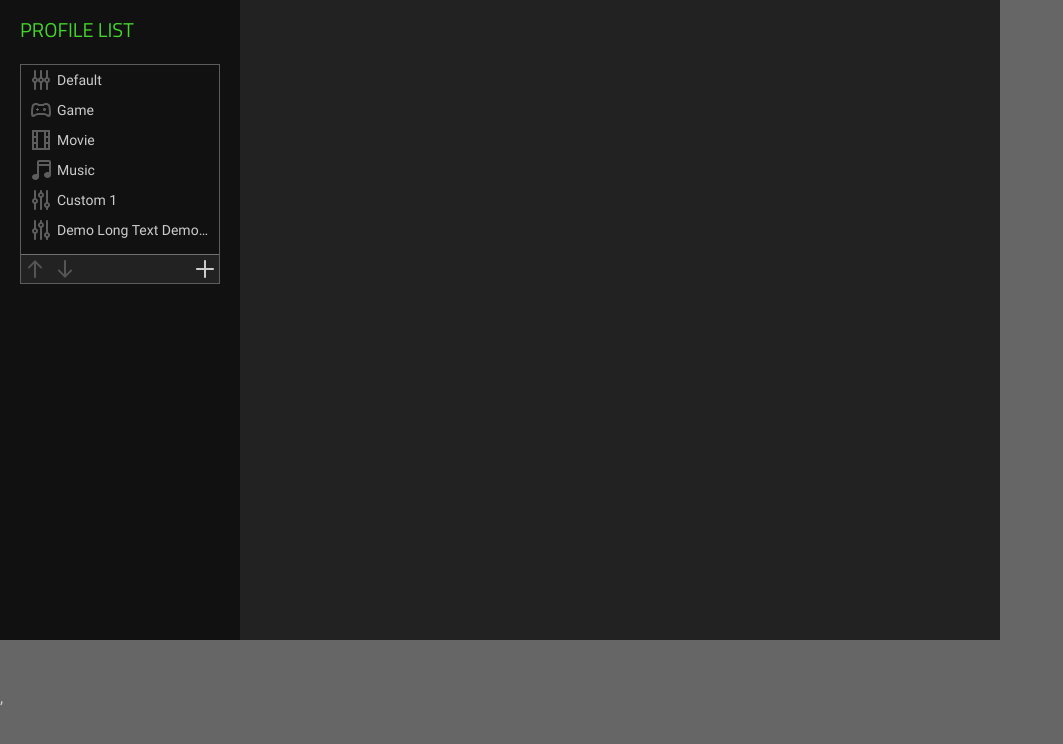
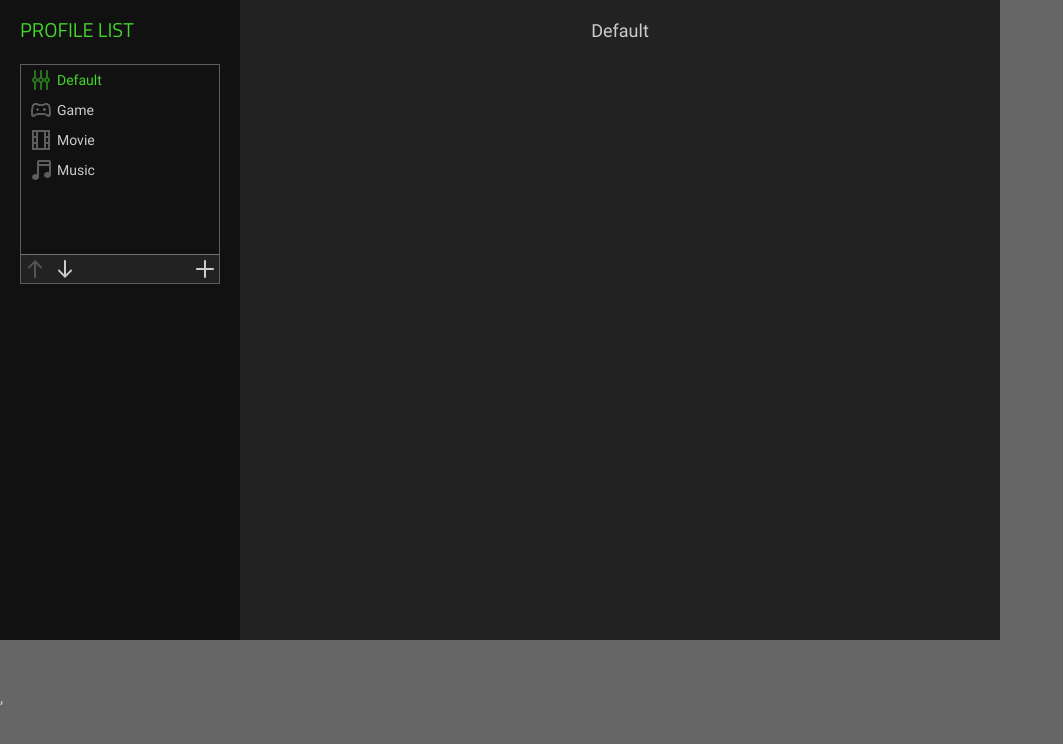
Before and after one commit to zqtay/razer-profile-list, a React (Vite) app: page / in a window 1280 px wide. Shown: the top 744 px of the page, without its empty margins (0-1063 px from the left). Built offline with nearby package versions, Linux system fonts and the light colour scheme.

Commit message:
Save profiles in local storage

```diff
--- /dev/null
+++ b/src/components/profile/autosave.tsx
@@ -0,0 +1,17 @@
+import { RootState } from "@/types/redux";
+import { useEffect } from "react";
+import { useSelector, useDispatch } from "react-redux";
+
+const AutoSave = () => {
+  const profiles = useSelector((state: RootState) => state.profile.profiles);
+
+  useEffect(() => {
+    // Auto save to local storage
+    console.log("Auto saving profiles to local storage");
+    localStorage.setItem("profiles", JSON.stringify(profiles));
+  }, [profiles]);
+
+  return <></>;
+};
+
+export default AutoSave;
--- a/src/components/profile/index.tsx
+++ b/src/components/profile/index.tsx
@@ -1,4 +1,5 @@
 import '../../assets/css/profile.css';
+import AutoSave from "./autosave";
 import Content from './content';
 import SideBar from './sidebar';
 
@@ -6,6 +7,7 @@ const ProfilePage = () => {
   return <div className="thx-wrapper flex">
     <SideBar />
     <Content />
+    <AutoSave />
   </div>;
 };
 
--- a/src/reducers/profile.ts
+++ b/src/reducers/profile.ts
@@ -3,11 +3,7 @@ import { Profile, ProfileType } from '@/types/profile';
 import { generateRandomHexString } from "@/lib/utils";
 import { ProfileState } from "@/types/redux";
 
-const initialState: ProfileState = {
-  selectedProfile: undefined as Profile | undefined,
-  isEditing: false,
-  isDeleting: false,
-  profiles: [
+const defaultProfiles = [
   {
     id: generateRandomHexString(),
     name: 'Default',
@@ -32,24 +28,23 @@ const initialState: ProfileState = {
     type: ProfileType.DEFAULT,
     order: 3,
   },
-    {
-      id: generateRandomHexString(),
-      name: 'Custom 1',
-      type: ProfileType.CUSTOM,
-      order: 4,
-    },
-    {
-      id: generateRandomHexString(),
-      name: 'Demo Long Text Demo Long',
-      type: ProfileType.CUSTOM,
-      order: 5,
-    },
-  ],
+];
+
+const getInitialState = (): ProfileState => {
+  const profiles = localStorage.getItem('profiles') ? JSON.parse(localStorage.getItem('profiles') as string) : defaultProfiles;
+  return {
+    selectedProfile: profiles.find((profile: Profile) =>
+      profile.type === ProfileType.DEFAULT && profile.name === 'Default'
+    ),
+    isEditing: false,
+    isDeleting: false,
+    profiles,
+  };
 };
 
 export const profileSlice = createSlice({
   name: 'profile',
-  initialState: initialState,
+  initialState: getInitialState(),
   reducers: {
     selectProfile: (state, action) => {
       const profile = state.profiles.find((profile) => profile.id === action.payload);
```
Lines whose indentation alone changed are shown as unchanged.
